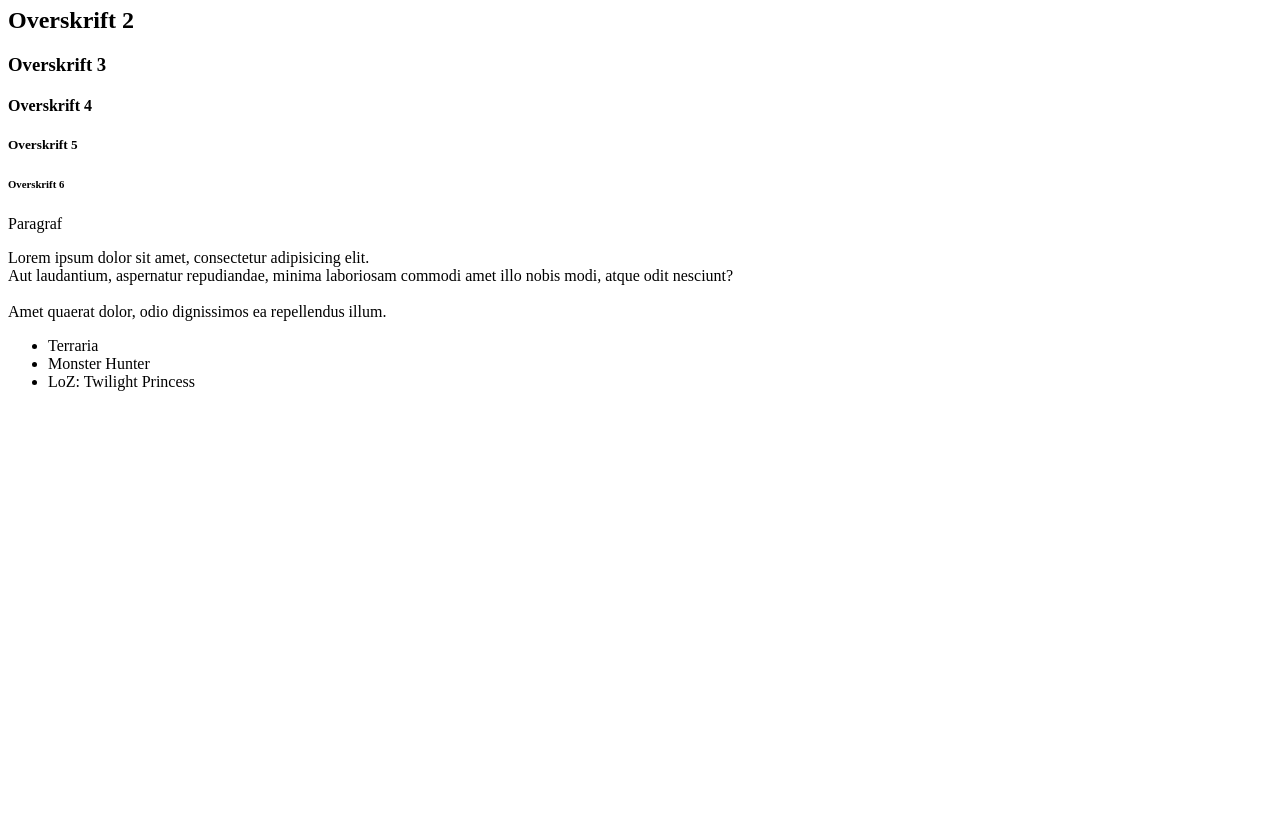
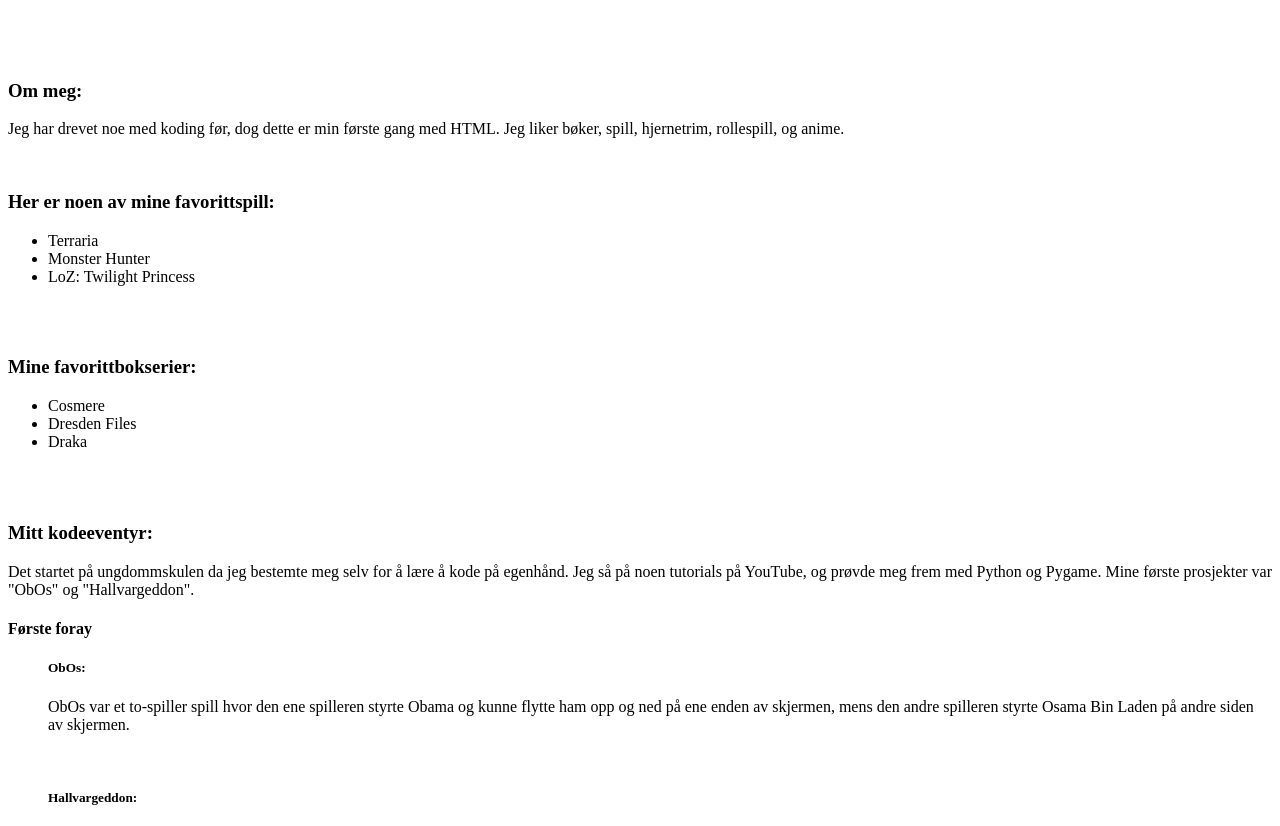
Before and after one commit to rabarbra98-cloud/stackblitz-starters-blank_template, a website: page index.html in a window 1280 px wide. Shown: the part 73-899 px from the top of the page. Before the commit the page ends 800 px from the top, so only its background shows below. Drawn offline with Linux system fonts and the light colour scheme.

Commit message:
Gjorde faktisk noe denne gangen

```diff
--- a/index.html
+++ b/index.html
@@ -12,19 +12,39 @@
     <script type="module" src="script.js"></script>
   </head>
   <body>
-    <h1>Overskrift 1</h1>
-    <h2>Overskrift 2</h2>
-    <h3>Overskrift 3</h3>
-    <h4>Overskrift 4</h4>
-    <h5>Overskrift 5</h5>
-    <h6>Overskrift 6</h6>
-    <p>Paragraf</p>
-    <p>Lorem ipsum dolor sit amet, consectetur adipisicing elit. <br> Aut laudantium, aspernatur repudiandae, minima laboriosam commodi amet illo nobis modi, atque odit nesciunt? <br><br>Amet quaerat dolor, odio dignissimos ea repellendus illum.</p>
-
+    <h1>Alexander sin hjemmeside</h1>
+    <br><br><br>
+    <h3>Om meg:</h3>
+    <p>Jeg har drevet noe med koding før, dog dette er min første gang med HTML. Jeg liker bøker, spill, hjernetrim, rollespill, og anime.</p>
+    <br>
+    <h3>Her er noen av mine favorittspill:</h3>
     <ul>
       <li>Terraria</li>
       <li>Monster Hunter</li>
       <li>LoZ: Twilight Princess</li>
     </ul>
+    <br><br>
+    <h3>Mine favorittbokserier:</h3>
+    <ul>
+      <li>Cosmere</li>
+      <li>Dresden Files</li>
+      <li>Draka</li>
+    </ul>
+    <br><br>
+    <h3>Mitt kodeeventyr:</h3>
+    <p>Det startet på ungdommskulen da jeg bestemte meg selv for å lære å kode på egenhånd. Jeg så på noen tutorials på YouTube, og prøvde meg frem med Python og Pygame. Mine første prosjekter var "ObOs" og "Hallvargeddon".</p>
+    <h4>Første foray</h4>
+    <ul>
+    <h5>ObOs:</h5>
+    <p> ObOs var et to-spiller spill hvor den ene spilleren styrte Obama og kunne flytte ham opp og ned på ene enden av skjermen, mens den andre spilleren styrte Osama Bin Laden på andre siden av skjermen.</p>
+    <br>
+    <h5>Hallvargeddon:</h5>
+    <p>Det var en klassekamerat som het Hallvar, og dette spillet gikk ut på å drepe ham med bombefly. <br>Jeg hadde tatt et bilde av ham hvor han så ondskapsfull ut, og fikk det til å dukke opp et tilfeldig sted på skjermen. Det var om å gjøre å time inputtet riktig, slik at bombeflyet slapp bomben på riktig tidspunkt til å treffe Hallvar. <br> Det var to forskjellige endinger på spillet: den gode endingen fikk du hvis du klarte å treffe ham nok ganger, og viste en død Hallvar med mange små folk rundt som jublet. <br> Den dårlige endingen fikk du hvis du gikk tom for ammunisjon, og viste Hallvar som brenner ned et hus med laserøyne og en vulkan som får utbrudd.
+    </p>
+    </ul>
+    <h4>Project 133Zeta</h4>
+    <p>Dette var et prosjekt jeg jobbet på med en klassekamerat og en venn. Tanken var et slags roguelite type spill, men realistisk var det mer bare en arcade shooter hvor du reiste gjennom forskjellige baner med forskjellig musikk til hver. Du tjente opp penger til å oppgradere skipet på forskjellige måter. Vi endte ikke opp med å lage mange baner, men  </p>
+
+
   </body>
 </html>
```
